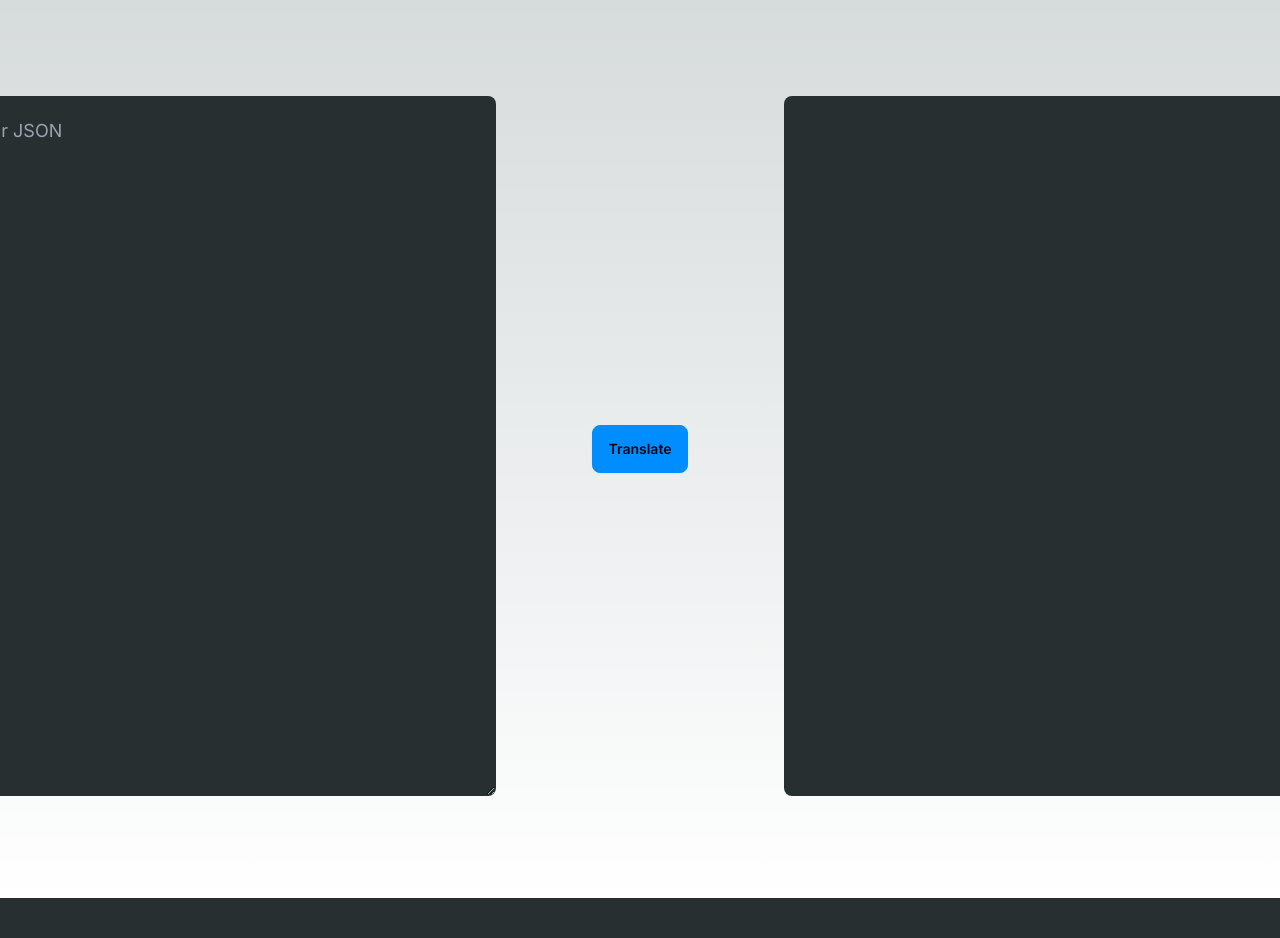
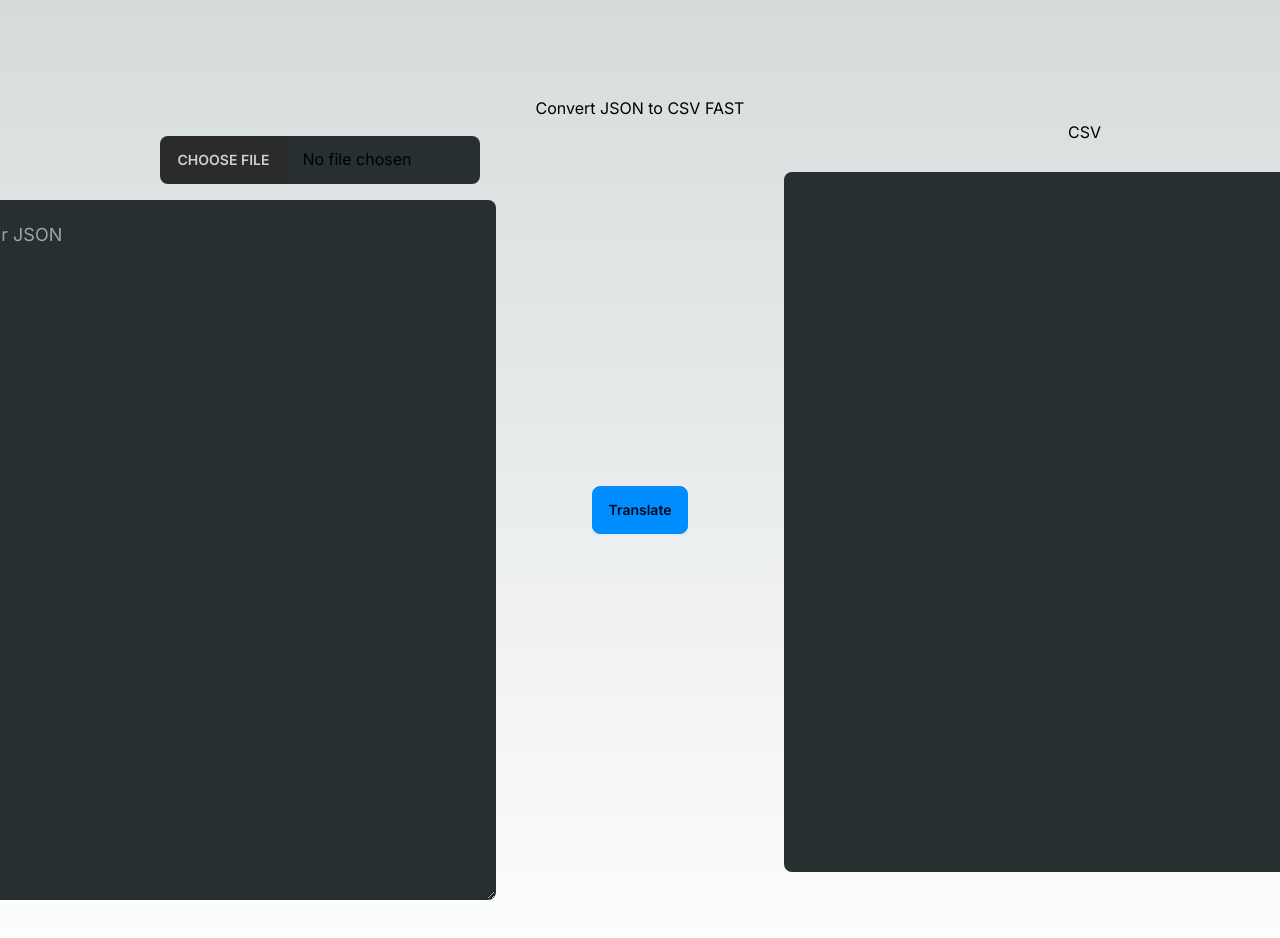
Before and after one commit to PepeGonzale/json-converter, a Next.js app: page / in a window 1280 px wide. Shown: the top 938 px of the page. Before the commit the page ends 898 px from the top, so only its background shows below. Built offline with nearby package versions, Linux system fonts and the light colour scheme.

Commit message:
create file input

```diff
--- /dev/null
+++ b/app/api/json.js
@@ -0,0 +1,4 @@
+export function GET(req) {
+    console.log('getting')
+    req.send({message: 'holam unod'})
+}
--- /dev/null
+++ b/app/api/json/route.js
@@ -0,0 +1,5 @@
+import { NextResponse } from "next/server"
+
+export function GET(req) {
+    return NextResponse.json({message: 'Hello from the api in nextjs'})
+}
--- a/app/components/main.jsx
+++ /dev/null
@@ -1,19 +0,0 @@
-export default function Main() {
-    return (
-        <div className="flex">
-            <div >
-            <textarea className="textarea textarea-lg h-[700px] w-[600px]" placeholder="Enter your JSON"></textarea>
-            </div>
-            <div className="text-center items-center m-auto ml-24">
-                <button className="btn btn-primary">
-                    Translate
-                </button>
-            </div>
-            <div className="ml-24">
-                <textarea className="textarea textarea-lg h-[700px] w-[600px]">
-
-                </textarea>
-            </div>
-        </div>
-    )
-}
--- a/app/page.js
+++ b/app/page.js
@@ -1,5 +1,5 @@
 import Image from "next/image";
-import Main from "./components/main";
+import Main from "../components/main";
 export default function Home() {
   return (
     <main className="flex min-h-screen flex-col items-center justify-between p-24">
--- /dev/null
+++ b/app/pages/convert.js
@@ -0,0 +1,7 @@
+export default function Convert() {
+    return (
+        <div>
+            HELLO CONVERT
+        </div>
+    )
+}
--- /dev/null
+++ b/components/conversion/csv.jsx
@@ -0,0 +1,12 @@
+export default function CSV() {
+    return (
+        <div className="ml-24 grid">
+                <div>
+                    CSV
+                </div>
+                <textarea className="textarea textarea-lg h-[700px] w-[600px]">
+
+                </textarea>
+            </div>
+    )
+}
--- /dev/null
+++ b/components/conversion/json.jsx
@@ -0,0 +1,32 @@
+import { useState } from "react";
+import UploadFile from "../ui/upload-file";
+
+export default function JSON({
+    inputJson,
+    handleInputJson
+}) {
+    const [file, setFile] = useState();
+    const handleFile = (event) => {
+        const file = event.target.files[0]
+        const reader = new FileReader();
+
+
+        reader.onload = (e) => {
+            const content = e.target.result;
+            console.log(content)
+        }
+
+        reader.readAsText(file);
+    }
+    return (
+        <div className="grid">
+            <div className="m-4 flex items-center justify-between">
+                <span>JSON</span>
+                <div>
+                    <UploadFile file={file} handleFile={handleFile} />
+                </div>
+            </div>
+            <textarea value={inputJson} onChange={(e) => handleInputJson(e)} className="textarea textarea-lg h-[700px] w-[600px]" placeholder="Enter your JSON"></textarea>
+            </div>
+    )
+}
--- /dev/null
+++ b/components/main.jsx
@@ -0,0 +1,37 @@
+'use client'
+import { useEffect, useState } from "react"
+import JSON from "./conversion/json"
+import CSV from "./conversion/csv"
+
+export default function Main()
+{
+    const [inputJson, setInputJson] = useState('')
+    const [outputJson, setOutputJson] = useState('')
+
+    useEffect(() => {
+        fetch('/api/json').then(response => {
+            console.log('response', response)
+        })
+    }, [])
+    const handleInputJson = (value) => {
+        console.log('value', value.target.value)
+        setInputJson(value.target.value)
+    }
+    const handleTranslation = () => {
+        console.log('SENDING REQUEST', inputJson)
+    }
+    return (
+        <div className="text-center">
+            <h1>Convert JSON to CSV FAST</h1>
+        <div className="flex">
+            <JSON inputJson={inputJson} handleInputJson={handleInputJson} />
+            <div className="text-center items-center m-auto ml-24">
+                <button className="btn btn-primary" onClick={handleTranslation}>
+                    Translate
+                </button>
+            </div>
+            <CSV />
+        </div>
+        </div>
+    )
+}
--- /dev/null
+++ b/components/ui/upload-file.jsx
@@ -0,0 +1,7 @@
+export default function UploadFile({file, handleFile}) {
+    return (
+        <div>
+            <input type="file" onChange={(e) => handleFile(e)} className="file-input w-full max-w-xs" />
+        </div>
+    )
+}
```
